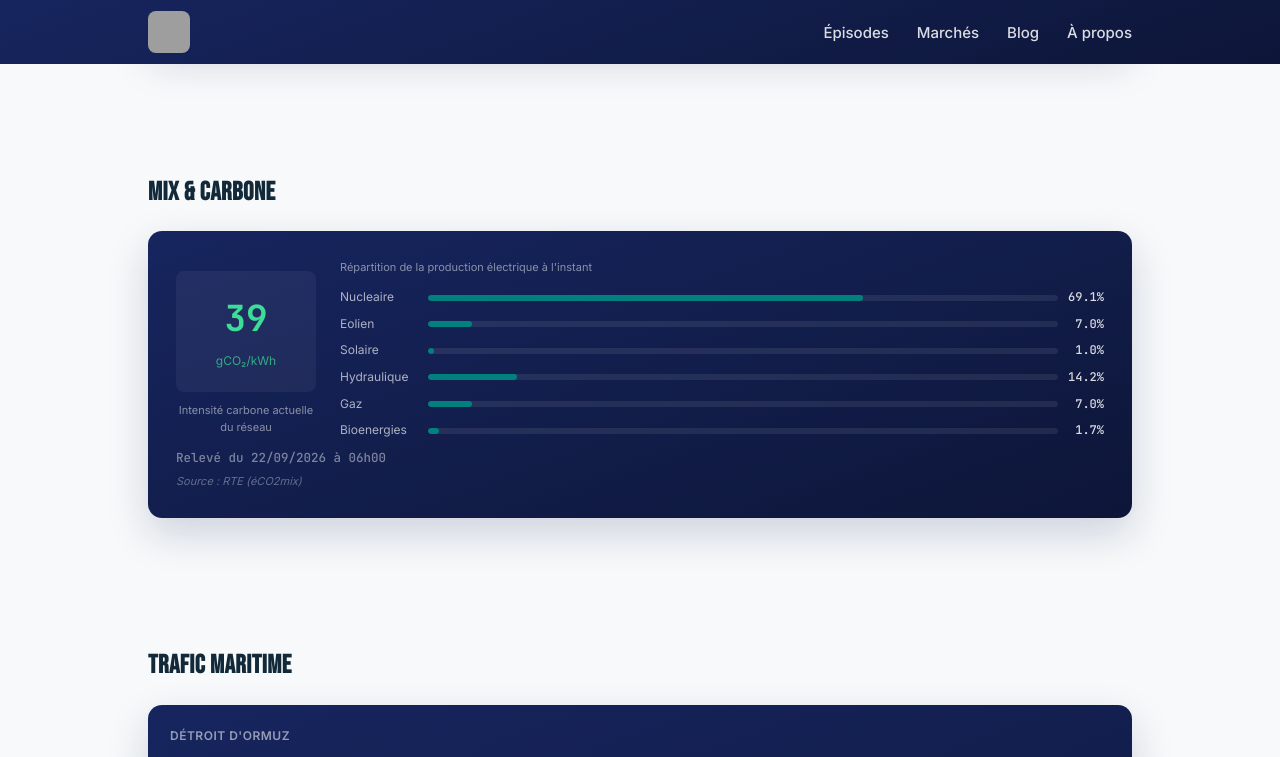
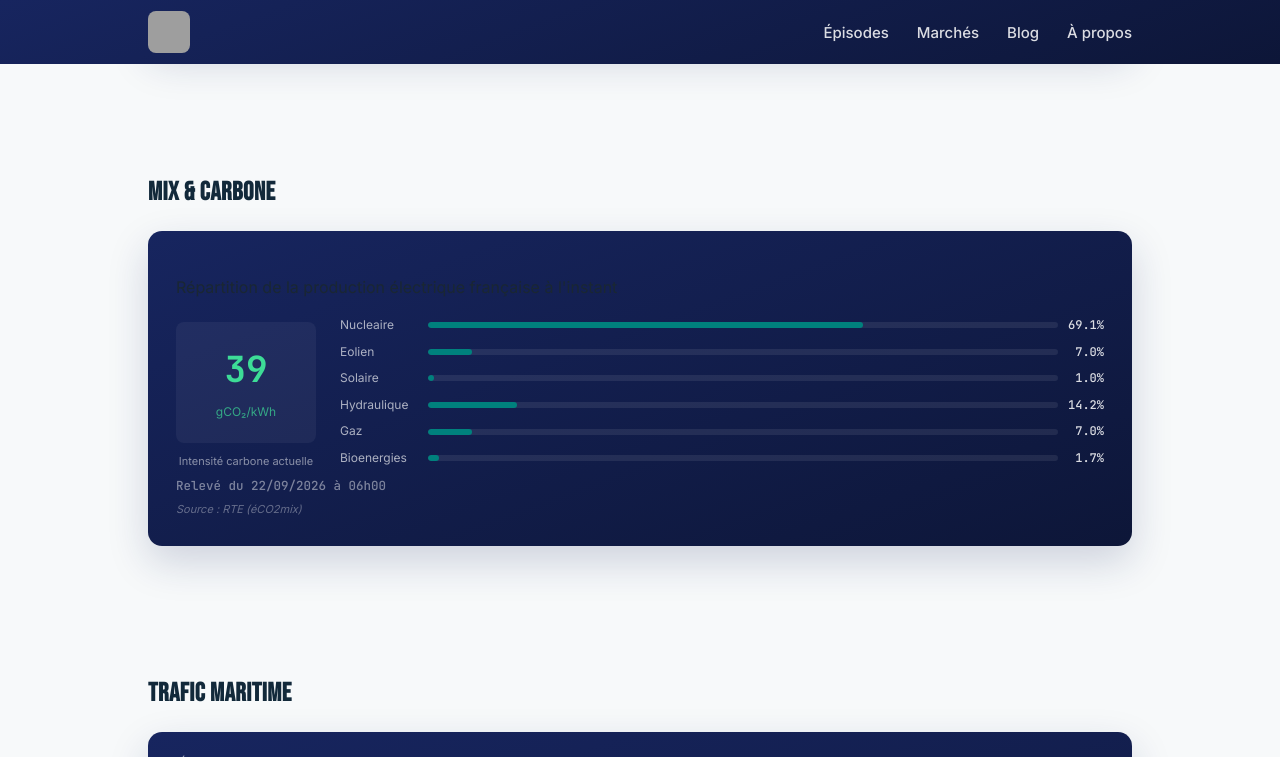
Before and after one commit to InsideEnergyMarkets/Inside-Energy-Markets, a Jekyll site: the page built from marches/index.html, in a window 1280 px wide and 900 px high, scrolled down 856 px, cut to the strip 0-757 px from the top of the window. Built offline with Jekyll 4.4.1, drawn with Linux system fonts in a browser that asks for light colours; grey boxes are pictures that could not be loaded.

Commit message:
Update carbon intensity caption in index.html

```diff
--- a/marches/index.html
+++ b/marches/index.html
@@ -123,16 +123,16 @@ permalink: /marches/
     <h2 class="mkt-page-title">Mix &amp; carbone</h2>
     <div class="mkt-panel-card">
       {% if site.data.market.mix_france %}
+      <p class="mix-panel-title">Répartition de la production électrique française à l'instant</p>
       <div class="mix-detail-top">
         <div class="mix-detail-col">
           <div class="co2-gauge {% if site.data.market.mix_france.co2_intensity < 50 %}co2-low{% elsif site.data.market.mix_france.co2_intensity < 120 %}co2-mid{% else %}co2-high{% endif %}">
             <span class="co2-value">{{ site.data.market.mix_france.co2_intensity }}</span>
             <span class="co2-unit">gCO₂/kWh</span>
           </div>
-          <p class="mix-col-caption">Intensité carbone actuelle du réseau</p>
+          <p class="mix-col-caption">Intensité carbone actuelle</p>
         </div>
         <div class="mix-breakdown mix-breakdown--wide">
-          <p class="mix-col-caption mix-col-caption--top">Répartition de la production électrique à l'instant</p>
           {% for pair in site.data.market.mix_france.shares %}
           <div class="mix-row">
             <span class="mix-row-label">{{ pair[0] | capitalize }}</span>
```
